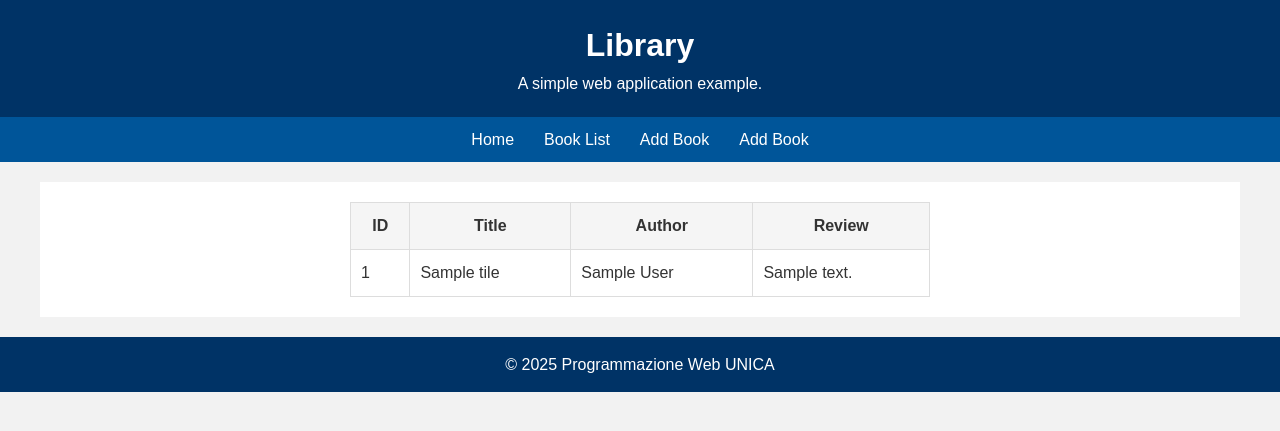
After one commit to NicoCambo/lab2025v2, a FastAPI app: template app/templates/list.html in a window 1280 px wide. The commit adds this page. Shown: the top 431 px of the page. Run offline with FastAPI, Linux system fonts and the light colour scheme; the template is opened without the code that fills it: most values are stand-ins (such as "Sample title", 1, 10 or a date in 2020); parts of the project's set-up code (start-up, migrations or seed data) failed here and were passed over.

Commit message:
risolto quasi tutto.

```diff
--- /dev/null
+++ b/app/data/db.py
@@ -0,0 +1,12 @@
+from sqlmodel import create_engine, SQLModel, Session
+
+
+sqlite_file_name = "app/data/database.db"
+sqlite_url = f"sqlite:///{sqlite_file_name}"
+connect_args = {"check_same_thread": False}
+engine = create_engine(sqlite_url, connect_args=connect_args, echo=True)
+
+
+
+def init_database():
+    SQLModel.metadata.create_all(engine)
--- a/app/main.py
+++ b/app/main.py
@@ -1,22 +1,24 @@
-from fastapi import FastAPI, Request
-from app.routers import books
-from fastapi.responses import HTMLResponse
-from fastapi.templating import Jinja2Templates
+from fastapi import FastAPI
+from routers import books, frontend
+from starlette.staticfiles import StaticFiles
+from data.db import init_database
+from contextlib import contextmanager, asynccontextmanager
 
 
+@asynccontextmanager
+async def lifespan(app: FastAPI):
+    # an start
+    init_database()
+    yield
+    # an close
 
-app = FastAPI()
+
+app = FastAPI(lifespan=lifespan)
 
 app.include_router(books.router, tags=["books"])
-templates = Jinja2Templates(directory="app/templates")
 
-@app.get("/",response_class=HTMLResponse)
-def home(request: Request):
-    return templates.TemplateResponse(
-        request=request,
-        name="home.html"
-    )
-
+app.include_router(frontend.router)
+app.mount("/static", StaticFiles(directory="app/static"), name='static')
 
 
 if __name__ == "__main__":
--- /dev/null
+++ b/app/static/styles.css
@@ -0,0 +1,77 @@
+* {
+    margin: 0;
+    padding: 0;
+    box-sizing: border-box;
+}
+
+body {
+    font-family: Arial, sans-serif;
+    background-color: #f2f2f2;
+    color: #333;
+    line-height: 1.6;
+}
+
+nav {
+    background: #005599;
+    display: flex;
+    justify-content: center;
+    padding: 10px;
+}
+
+nav a {
+    color: #fff;
+    text-decoration: none;
+    margin: 0 15px;
+    font-size: 16px;
+    transition: color 0.3s;
+}
+
+nav a:hover {
+    color: #ffcc00;
+}
+
+.container {
+    max-width: 1200px;
+    margin: 20px auto;
+    padding: 20px;
+    background-color: #fff;
+}
+
+header {
+    background: #003366;
+    color: #fff;
+    padding: 20px;
+    text-align: center;
+}
+
+footer {
+    background: #003366;
+    color: #fff;
+    text-align: center;
+    padding: 15px;
+    margin-top: 20px;
+}
+
+table {
+    width: 50%;
+    margin: 0 auto;
+    border-collapse: collapse;
+}
+
+th, td {
+    padding: 10px;
+    border: 1px solid #ddd;
+}
+
+th {
+    background-color: #f5f5f5;
+}
+
+input[type=submit], input[type=reset] {
+    font-size: 16px;
+    background: #005599;
+    border: none;
+    color: white;
+    padding: 16px 32px;
+    cursor: pointer;
+}
--- /dev/null
+++ b/app/templates/base.html
@@ -0,0 +1,25 @@
+<!DOCTYPE html>
+<html lang="en">
+  <head>
+    <title>Library</title>
+    <link rel="stylesheet" href="{{ url_for('static',path='styles.css') }}">
+  </head>
+  <body>
+    <header>
+      <h1>Library</h1>
+      <p>A simple web application example.</p>
+    </header>
+    <nav>
+      <a href="/">Home</a>
+      <a href="{{ url_for('show_book_list') }}">Book List</a>
+      <a href="">Add Book</a>
+      <a href="{{ url_for('add_book_form') }}">Add Book</a>
+    </nav>
+    <div class="container">
+      {% block content %}{% endblock %}
+    </div>
+    <footer>
+      <p>&copy; 2025 Programmazione Web UNICA</p>
+    </footer>
+  </body>
+</html>
--- /dev/null
+++ b/app/templates/list.html
@@ -0,0 +1,19 @@
+{% extends "base.html" %}
+{% block content %}
+<table>
+    <tr>
+        <th>ID</th>
+        <th>Title</th>
+        <th>Author</th>
+        <th>Review</th>
+    </tr>
+    {% for book in books %}
+        <tr>
+            <td>{{ book.id }}</td>
+            <td>{{ book.tile }}</td>
+            <td>{{ book.author }}</td>
+            <td>{{ book.review }}</td>
+        </tr>
+    {% endfor %}
+</table>
+{% endblock %}
--- a/requirements.txt
+++ b/requirements.txt
@@ -1,2 +1,3 @@
-    fastapi[standard]
-    requests
+fastapi[standard]
+requests
+sqlmodel
```
Also changed, not shown: app/data/books.py (deleted, +0 -7 lines), app/models/book.py (+4 -4 lines), app/routers/books.py (+10 -1 lines), app/routers/frontend.py (added, +31 -0 lines), app/templates/add.html (added, +18 -0 lines), app/templates/home.html (+9 -8 lines), app/static/download.avif (added).
